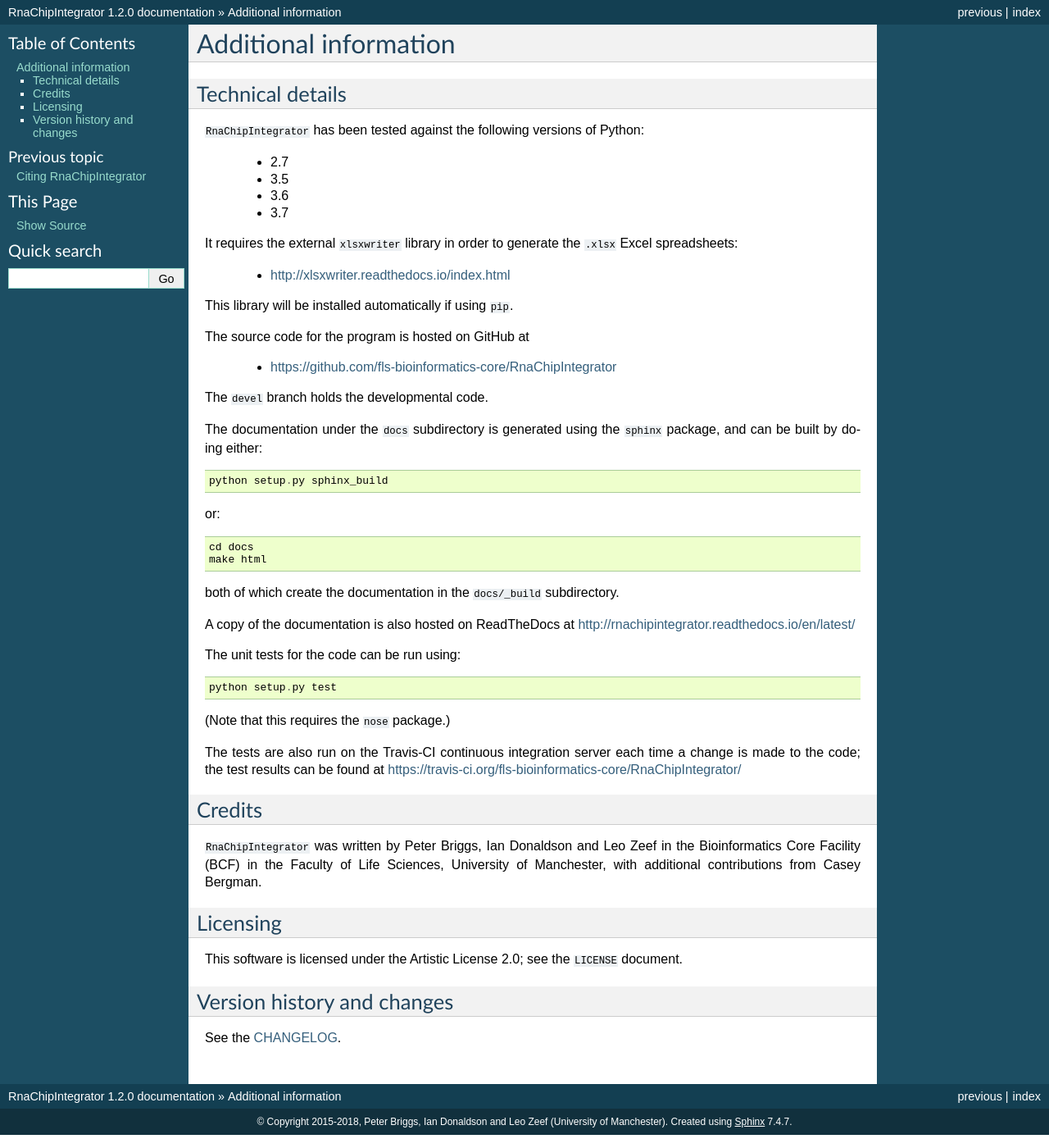
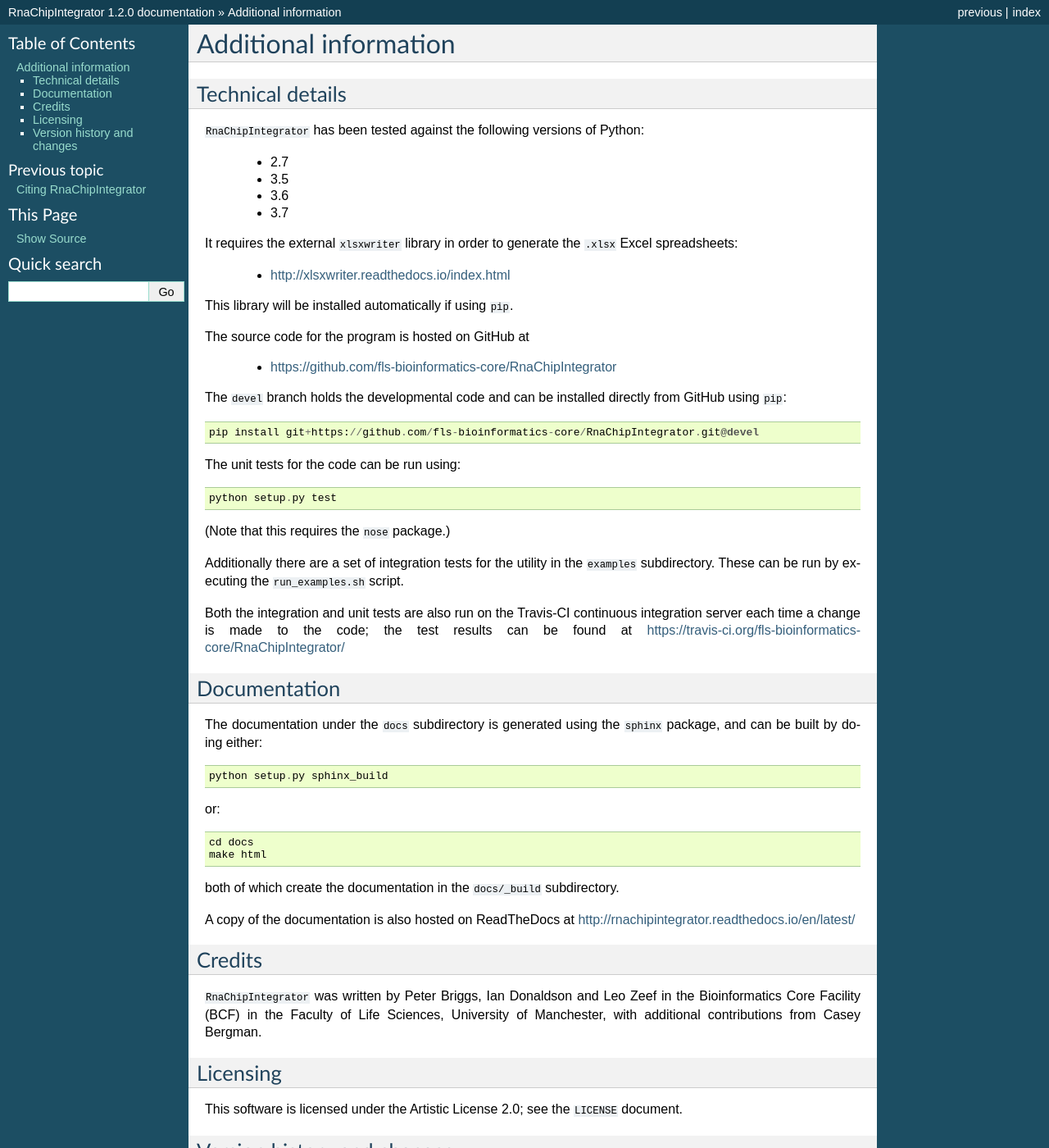
Before and after one commit to fls-bioinformatics-core/RnaChipIntegrator, a Sphinx documentation site: the page built from docs/additional_info.rst, in a window 1280 px wide and 1400 px high. Shown: the whole window at 82% size. Built offline with Sphinx 7.4.7, drawn with Linux system fonts in a browser that asks for light colours.

Commit message:
Update README and move relevant sections into 'additional information' docs.

```diff
--- a/docs/additional_info.rst
+++ b/docs/additional_info.rst
@@ -25,7 +25,28 @@ The source code for the program is hosted on GitHub at
 
  * https://github.com/fls-bioinformatics-core/RnaChipIntegrator
 
-The ``devel`` branch holds the developmental code.
+The ``devel`` branch holds the developmental code and can be installed
+directly from GitHub using ``pip``::
+
+    pip install git+https://github.com/fls-bioinformatics-core/RnaChipIntegrator.git@devel
+
+The unit tests for the code can be run using::
+
+    python setup.py test
+
+(Note that this requires the ``nose`` package.)
+
+Additionally there are a set of integration tests for the utility in
+the ``examples`` subdirectory. These can be run by executing the
+``run_examples.sh`` script.
+
+Both the integration and unit tests are also run on the Travis-CI
+continuous integration server each time a change is made to the code;
+the test results can be found at
+https://travis-ci.org/fls-bioinformatics-core/RnaChipIntegrator/
+
+Documentation
+-------------
 
 The documentation under the ``docs`` subdirectory is generated using the
 ``sphinx`` package, and can be built by doing either::
@@ -63,14 +72,12 @@ and Leo Zeef in the Bioinformatics Core Facility (BCF) in the
 Faculty of Life Sciences, University of Manchester, with
 additional contributions from Casey Bergman.
 
-
 Licensing
 ---------
 
 This software is licensed under the Artistic License 2.0; see
 the ``LICENSE`` document.
 
-
 Version history and changes
 ---------------------------
 
```
Also changed, not shown: other parts of docs/additional_info.rst (+0 -12 lines), README.rst (+2 -49 lines).
